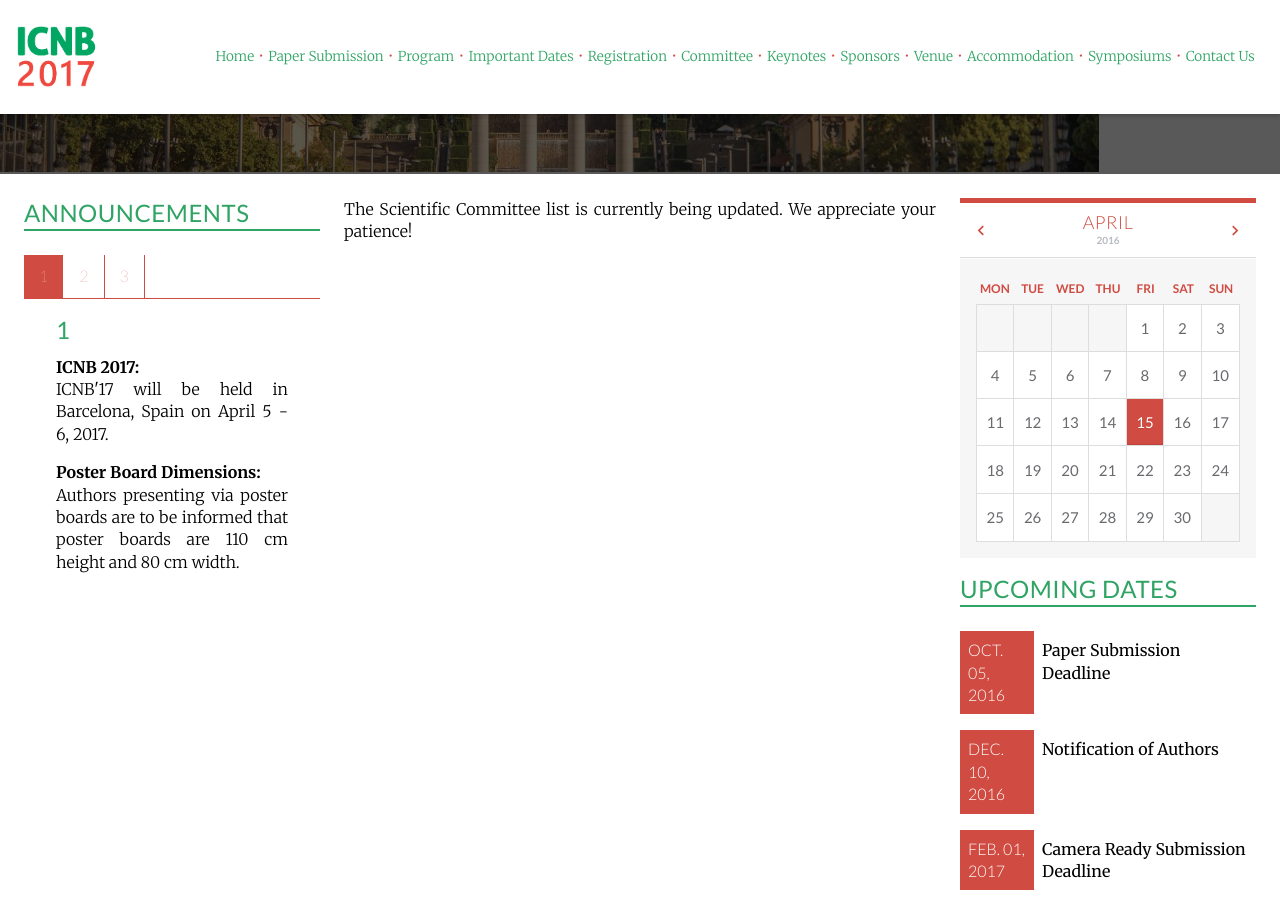
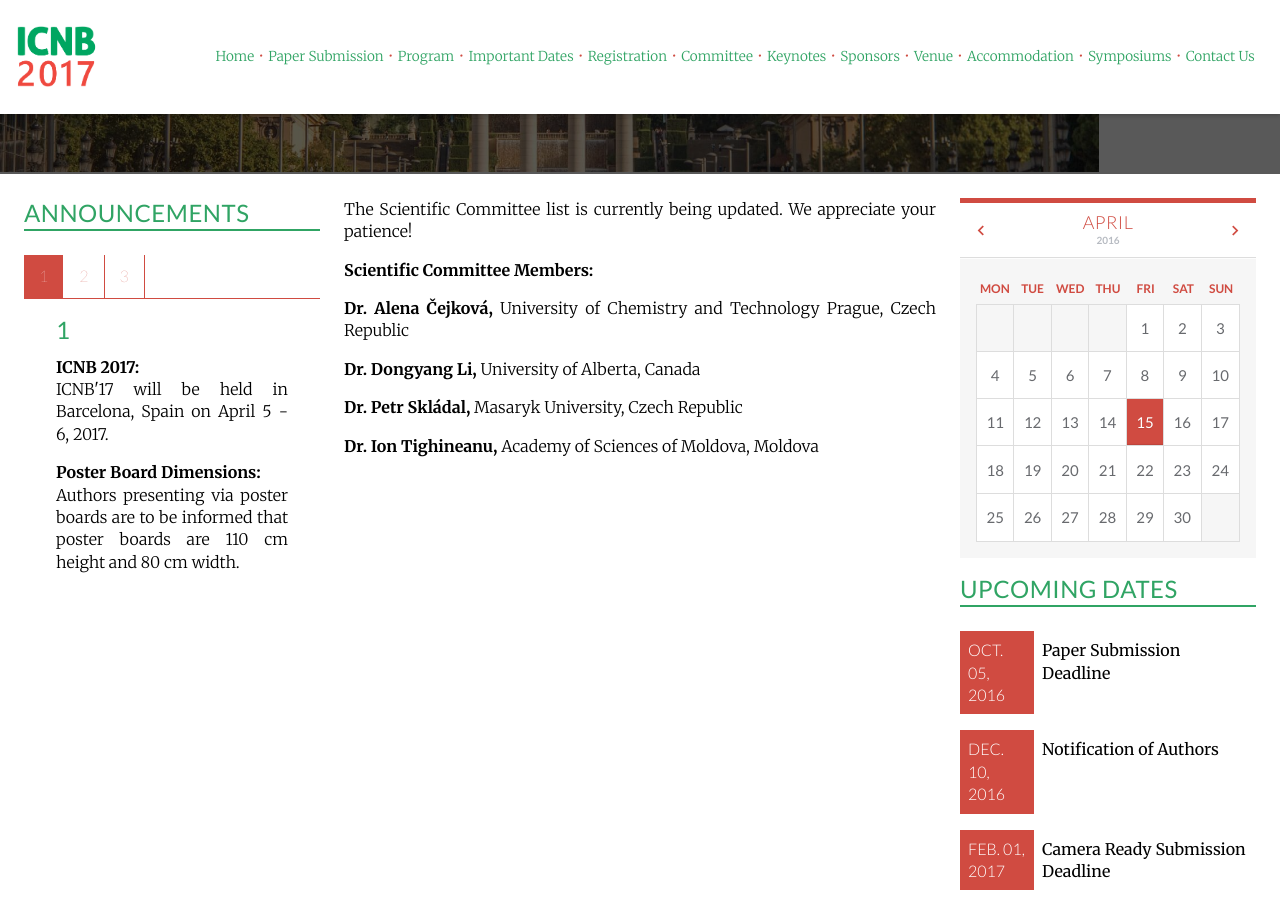
Before and after one commit to intaset/nbconference, a Jekyll site: the page built from committee.html, in a window 1280 px wide and 900 px high, scrolled down 335 px. Built offline with Jekyll 4.4.1, drawn with Linux system fonts in a browser that asks for light colours; nearby versions of some CDN libraries; Markdown is read by kramdown in place of the engine named in the settings; comment, search, counter and statistics services are not loaded.

Commit message:
updated sc

```diff
--- a/committee.html
+++ b/committee.html
@@ -9,17 +9,17 @@ keyword: nanobio sensors, self-assembly, nanobiomechanics, nanobiomedicine, drug
   <div class="unit-spacer content">
     <p class="body">The Scientific Committee list is currently being updated. We appreciate your patience!</p>
 
-    <!-- <p class="bold">Scientific Committee Members:<p>
+    <p class="bold">Scientific Committee Members:<p>
 
     <p class="body"><b>Dr. Alena Čejková,</b> University of Chemistry and Technology Prague, Czech Republic</p>
-    <p class="body"><b>Dr. C. Charitidis,</b> National Technical University of Athens, Greece</p>
+    <!-- <p class="body"><b>Dr. C. Charitidis,</b> National Technical University of Athens, Greece</p>
     <p class="body"><b>Dr. Peng Chen,</b> NTU, Singapore</p>
     <p class="body"><b>Prof. Amanda Ellis,</b> Flinders University, Australia</p>
-    <p class="body"><b>Dr. Zafer Evis,</b> Middle East Technical University, Turkey</p>
+    <p class="body"><b>Dr. Zafer Evis,</b> Middle East Technical University, Turkey</p> -->
     <p class="body"><b>Dr. Dongyang Li,</b> University of Alberta, Canada</p>
-    <p class="body"><b>Dr. Eva-Kathrin Sinner,</b> University of Natural Resources and Life Sciences Vienna, Austria</p>
+   <!--  <p class="body"><b>Dr. Eva-Kathrin Sinner,</b> University of Natural Resources and Life Sciences Vienna, Austria</p> -->
     <p class="body"><b>Dr. Petr Skládal,</b> Masaryk University, Czech Republic</p>
-    <p class="body"><b>Dr. Roderick Slavcev,</b> University of Waterloo, Canada</p>
-    <p class="body"><b>Dr. Ion Tighineanu,</b> Academy of Sciences of Moldova, Moldova</p> -->
+    <!-- <p class="body"><b>Dr. Roderick Slavcev,</b> University of Waterloo, Canada</p> -->
+    <p class="body"><b>Dr. Ion Tighineanu,</b> Academy of Sciences of Moldova, Moldova</p>
   </div>
   </div>
```
Also changed, not shown: 1 other file.
